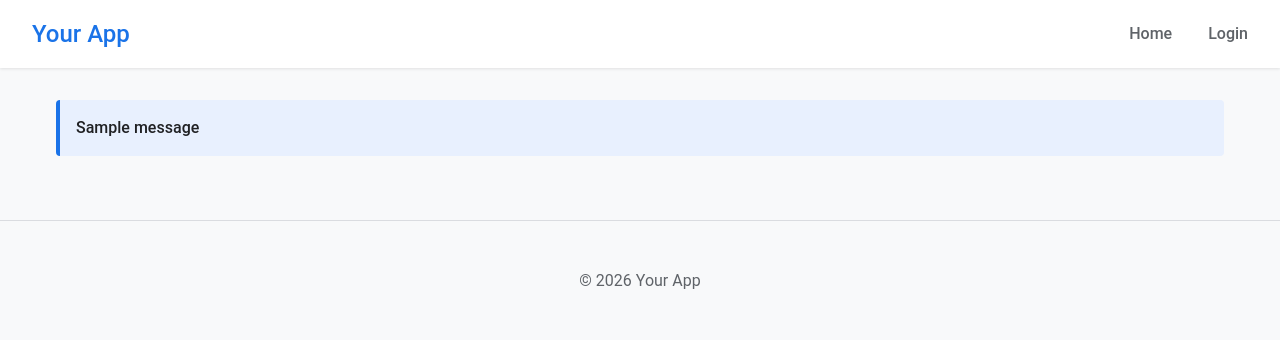
After one commit to Niecke/doc-store-server, a Flask app: template app/templates/base.html in a window 1280 px wide. The commit adds this page. Shown: the top 340 px of the page. Run offline with Flask 3, Linux system fonts and the light colour scheme; the template is opened without the code that fills it, so the values that code supplies are empty; tables that the repository leaves empty hold one stand-in row (values such as "Sample post"); one stand-in notice (Sample message) is shown; parts of the project's set-up code (start-up, migrations or seed data) failed here and were passed over.

```diff
--- a/app/config.py
+++ b/app/config.py
@@ -2,6 +2,8 @@
 Environment configuration - loaded once, used everywhere
 """
 import os
+
+DEBUG = bool(os.getenv('DEBUG', True))
 
 # Load and validate Argon2 parameters
 PASSWORD_HASHER_TIME_COST = int(os.getenv('PASSWORD_HASHER_TIME_COST', '2'))
--- a/app/main.py
+++ b/app/main.py
@@ -4,13 +4,18 @@ import logging
 import sys
 from config import (
     MYSQL_USER, MYSQL_PASSWORD, MYSQL_HOST, MYSQL_PORT, MYSQL_DB,
-    SECRET_KEY, SQLALCHEMY_TRACK_MODIFICATIONS, SQLALCHEMY_ENGINE_OPTIONS
+    SECRET_KEY, SQLALCHEMY_TRACK_MODIFICATIONS, SQLALCHEMY_ENGINE_OPTIONS, DEBUG
 )
 
 migrate = Migrate()
 
 def create_app():
     app = Flask(__name__)
+
+    if DEBUG:
+        app.config['DEBUG'] = True  # Auto-reloads templates!
+        app.jinja_env.auto_reload = True
+        app.jinja_env.cache_size = 0
 
     # Config
     app.config['SECRET_KEY'] = SECRET_KEY
--- /dev/null
+++ b/app/static/css/material.css
@@ -0,0 +1,41 @@
+/* Google Material Design - Clean & Modern */
+* { box-sizing: border-box; }
+body {
+    font-family: 'Roboto', -apple-system, BlinkMacSystemFont, sans-serif;
+    margin: 0; padding: 0; background: #f8f9fa;
+    color: #202124; line-height: 1.5;
+}
+.navbar {
+    background: #fff; box-shadow: 0 1px 3px rgba(0,0,0,0.1);
+    padding: 1rem 2rem; display: flex; justify-content: space-between; align-items: center;
+}
+.nav-brand { font-size: 1.5rem; font-weight: 500; color: #1a73e8; }
+.nav-menu a {
+    margin-left: 2rem; color: #5f6368; text-decoration: none; font-weight: 500;
+}
+.nav-menu a:hover { color: #1a73e8; }
+.container { max-width: 1200px; margin: 2rem auto; padding: 0 1rem; }
+h1, h2 { color: #202124; }
+button, .btn {
+    background: #1a73e8; color: white; border: none; padding: 0.75rem 1.5rem;
+    border-radius: 4px; font-weight: 500; cursor: pointer; transition: background 0.2s;
+}
+.btn:hover { background: #1557b0; }
+.btn-secondary { background: #f8f9fa; color: #3c4043; border: 1px solid #dadce0; }
+input, textarea, select {
+    width: 100%; padding: 0.75rem; border: 1px solid #dadce0; border-radius: 4px;
+    font-size: 1rem; margin-bottom: 1rem;
+}
+input:focus { outline: none; border-color: #1a73e8; box-shadow: 0 0 0 2px rgba(26,115,232,0.2); }
+.alert {
+    padding: 1rem; margin-bottom: 1rem; border-radius: 4px; font-weight: 500;
+}
+.alert-success { background: #e8f0fe; border-left: 4px solid #1a73e8; }
+.alert-error { background: #fce8e6; border-left: 4px solid #ea4335; }
+.table { width: 100%; border-collapse: collapse; background: white; border-radius: 8px; overflow: hidden; box-shadow: 0 2px 8px rgba(0,0,0,0.1); }
+.table th, .table td { padding: 1rem; text-align: left; border-bottom: 1px solid #f1f3f4; }
+.table th { background: #f8f9fa; font-weight: 500; }
+.footer { text-align: center; padding: 2rem; color: #5f6368; border-top: 1px solid #dadce0; margin-top: 4rem; }
+
+/* Cards */
+.card { background: white; border-radius: 8px; padding: 2rem; box-shadow: 0 2px 8px rgba(0,0,0,0.1); margin-bottom: 2rem; }
--- /dev/null
+++ b/app/templates/base.html
@@ -0,0 +1,41 @@
+<!DOCTYPE html>
+<html lang="en">
+<head>
+    <meta charset="UTF-8">
+    <meta name="viewport" content="width=device-width, initial-scale=1.0">
+    <title>{% block title %}Your App{% endblock %}</title>
+    <link rel="stylesheet" href="{{ url_for('static', filename='css/material.css') }}">
+    {% block head %}{% endblock %}
+</head>
+<body>
+    <nav class="navbar">
+        <div class="nav-brand">Your App</div>
+        <div class="nav-menu">
+            <a href="{{ url_for('main.index') }}">Home</a>
+            {% if current_user %}
+                <a href="{{ url_for('main.logout') }}">Logout</a>
+            {% else %}
+                <a href="{{ url_for('main.login') }}">Login</a>
+            {% endif %}
+        </div>
+    </nav>
+
+    <main class="container">
+        {% with messages = get_flashed_messages(with_categories=true) %}
+            {% if messages %}
+                {% for category, message in messages %}
+                    <div class="alert alert-{{ 'success' if category == 'message' else category }}">
+                        {{ message }}
+                    </div>
+                {% endfor %}
+            {% endif %}
+        {% endwith %}
+
+        {% block content %}{% endblock %}
+    </main>
+
+    <footer class="footer">
+        <p>&copy; 2026 Your App</p>
+    </footer>
+</body>
+</html>
--- a/app/templates/login.html
+++ b/app/templates/login.html
@@ -27,7 +27,7 @@
     </form>
 
     {% if session.user_id %}
-        <form method="POST" action="{{ url_for('logout') }}">
+        <form method="POST" action="{{ url_for('main.logout') }}">
             <button class="logout" type="submit">Logout</button>
         </form>
     {% endif %}
```
Also changed, not shown: app/routes.py (+10 -18 lines), app/templates/index.html (added, +13 -0 lines).
